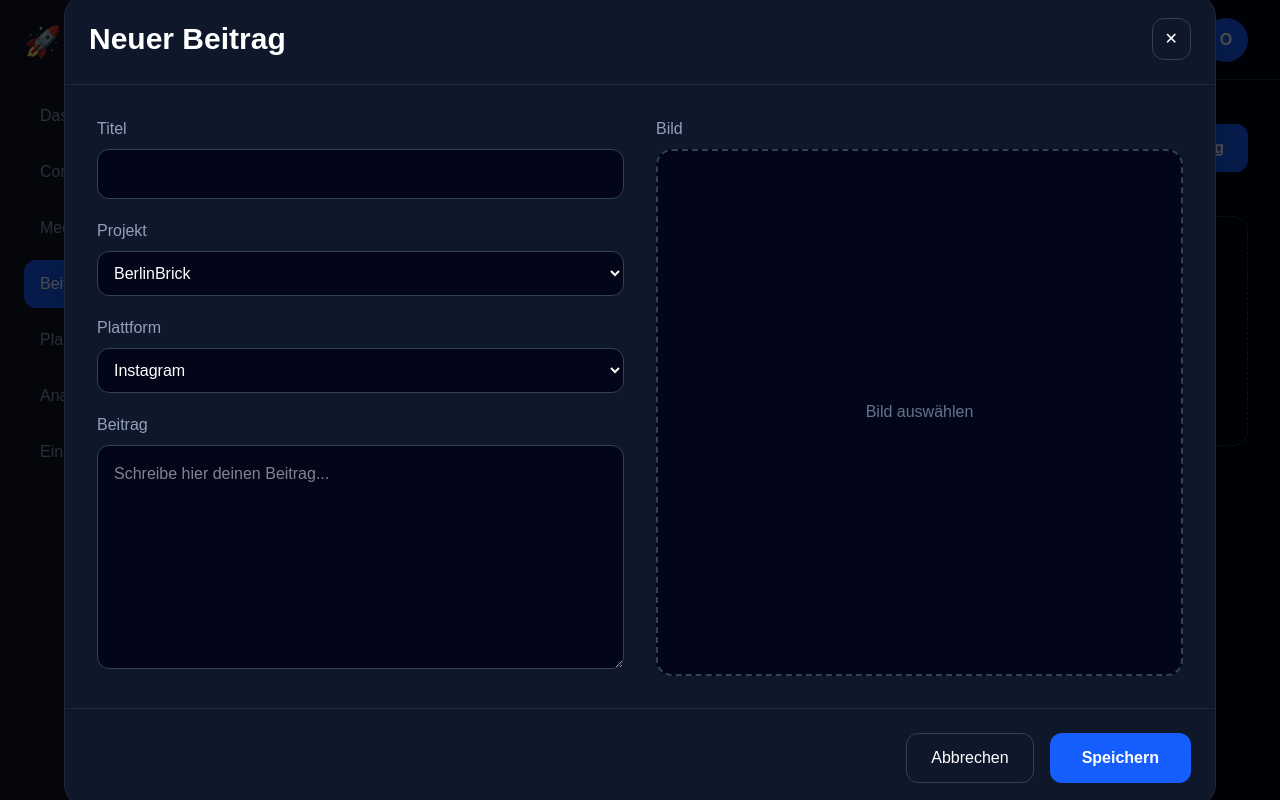
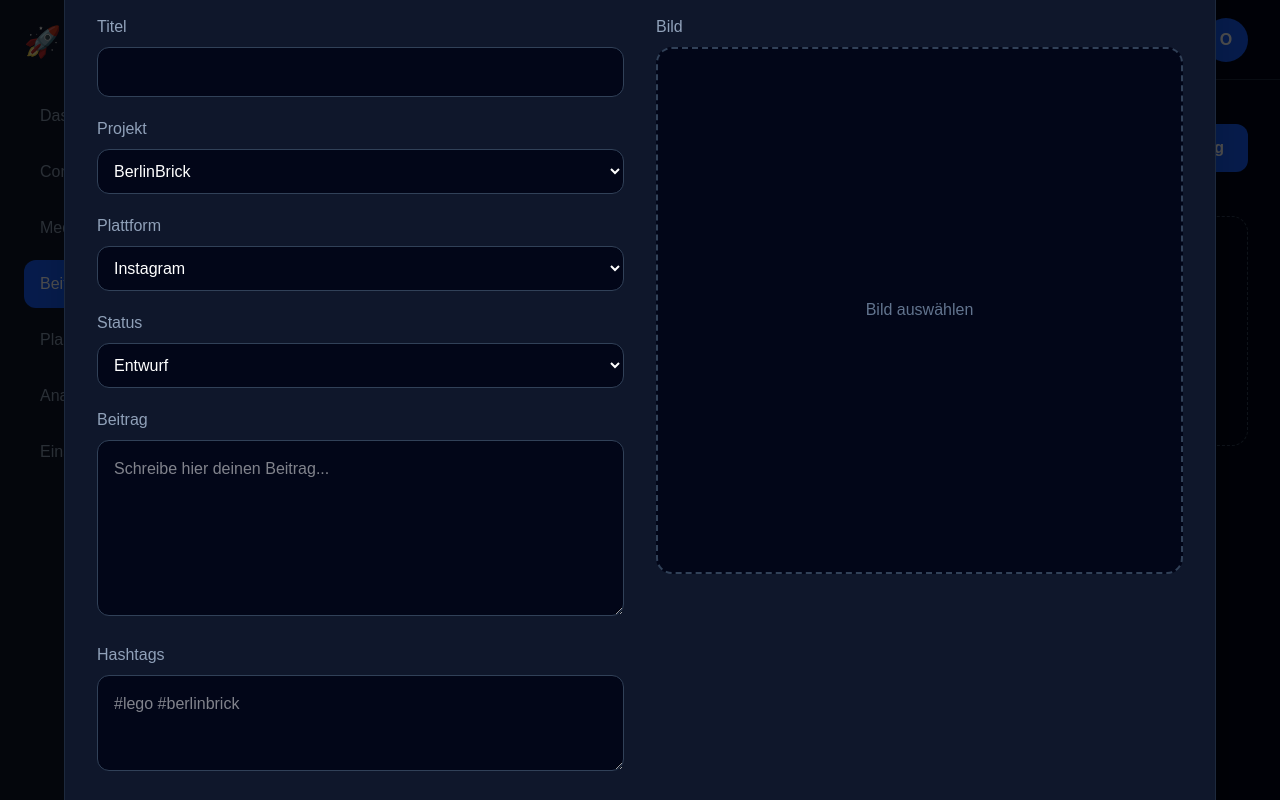
Before and after one commit to BerlinBrick/social-forge-v2, a Next.js app: page /posts in a window 1280 px wide. Both pictures are taken after a click on the button "➕ Neuer Beitrag". Built offline with nearby package versions, Linux system fonts and the light colour scheme.

Commit message:
Status und Hashtags ergänzt

```diff
--- a/app/components/PostEditor.tsx
+++ b/app/components/PostEditor.tsx
@@ -12,7 +12,9 @@ export default function PostEditor({ onClose }: Props) {
   const [title, setTitle] = useState("");
   const [project, setProject] = useState("BerlinBrick");
   const [platform, setPlatform] = useState("Instagram");
+  const [status, setStatus] = useState("Entwurf");
   const [content, setContent] = useState("");
+  const [hashtags, setHashtags] = useState("");
   const [imagePreview, setImagePreview] = useState<string | null>(null);
 
   function handleImage(e: React.ChangeEvent<HTMLInputElement>) {
@@ -101,14 +103,43 @@ export default function PostEditor({ onClose }: Props) {
 
             <div>
               <label className="mb-2 block text-slate-400">
+                Status
+              </label>
+
+              <select
+                value={status}
+                onChange={(e) => setStatus(e.target.value)}
+                className="w-full rounded-xl border border-slate-700 bg-slate-950 p-3 text-white"
+              >
+                <option>Entwurf</option>
+                <option>Geplant</option>
+                <option>Veröffentlicht</option>
+              </select>
+            </div>
+
+            <div>
+              <label className="mb-2 block text-slate-400">
                 Beitrag
               </label>
 
               <textarea
                 value={content}
                 onChange={(e) => setContent(e.target.value)}
-                className="h-56 w-full rounded-xl border border-slate-700 bg-slate-950 p-4 text-white"
+                className="h-44 w-full rounded-xl border border-slate-700 bg-slate-950 p-4 text-white"
                 placeholder="Schreibe hier deinen Beitrag..."
+              />
+            </div>
+
+            <div>
+              <label className="mb-2 block text-slate-400">
+                Hashtags
+              </label>
+
+              <textarea
+                value={hashtags}
+                onChange={(e) => setHashtags(e.target.value)}
+                className="h-24 w-full rounded-xl border border-slate-700 bg-slate-950 p-4 text-white"
+                placeholder="#lego #berlinbrick"
               />
             </div>
 
@@ -162,7 +193,7 @@ export default function PostEditor({ onClose }: Props) {
           <button
             className="rounded-xl bg-blue-600 px-8 py-3 font-semibold text-white hover:bg-blue-500"
           >
-            Speichern
+            💾 Speichern
           </button>
 
         </div>
```
